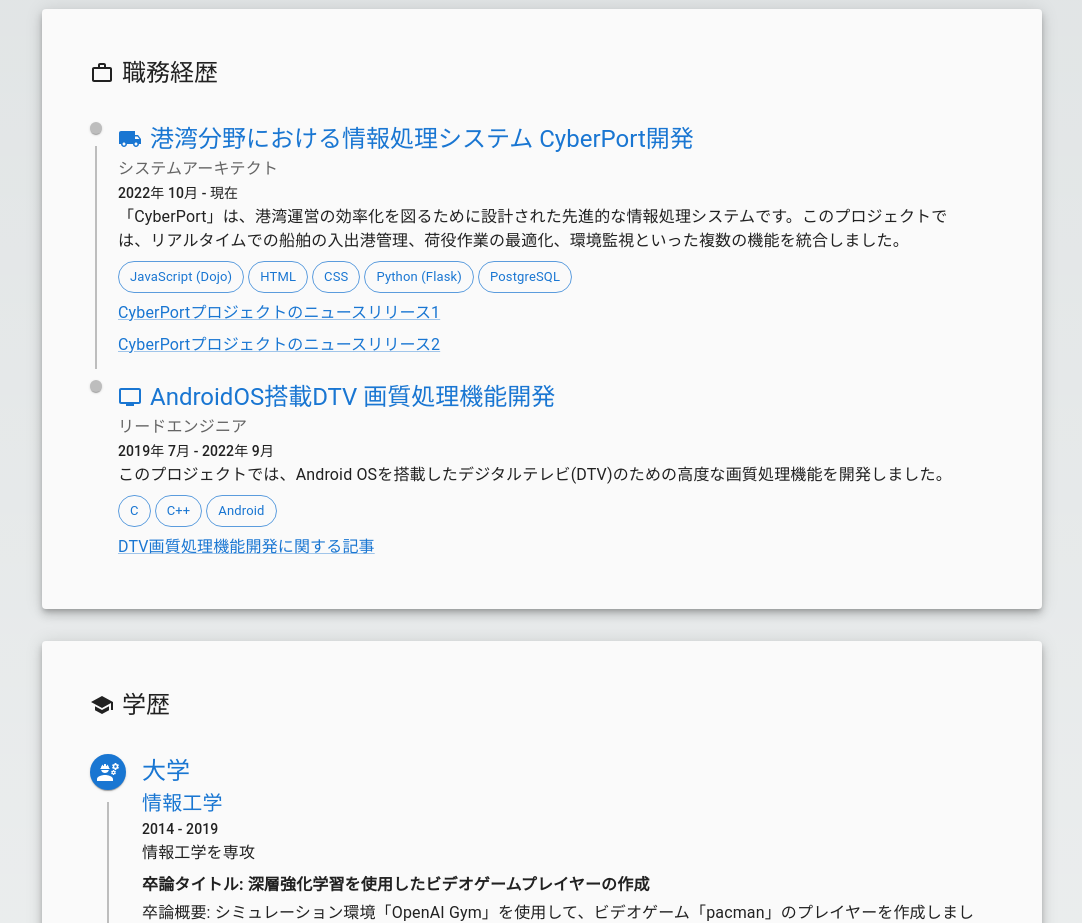
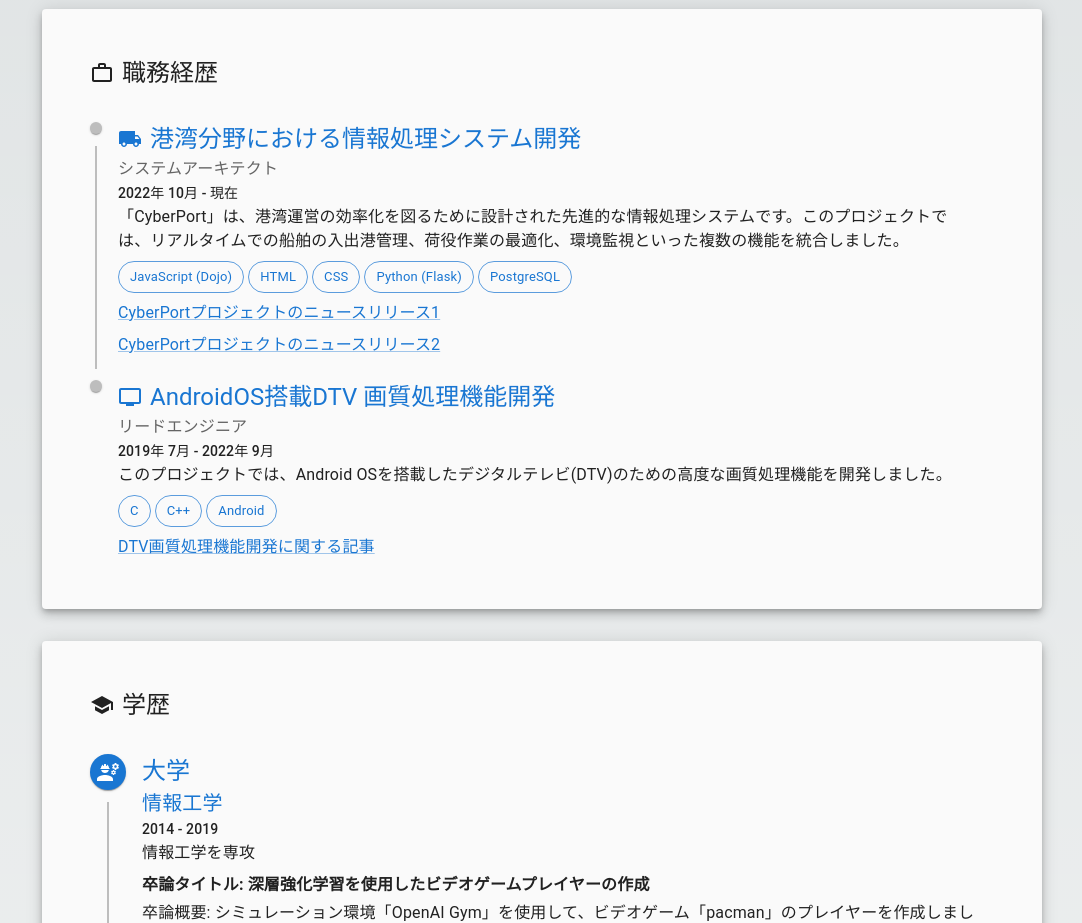
Before and after one commit to gahara086/portfolio-gahara, a Next.js app: page / in a window 1280 px wide. Shown: the part 1220-2143 px from the top of the page, without its empty margins (98-1180 px from the left). Built offline with nearby package versions, Linux system fonts and the light colour scheme.

Commit message:
fix build error

```diff
--- a/src/components/AboutMe.tsx
+++ b/src/components/AboutMe.tsx
@@ -1,7 +1,6 @@
 import React from 'react';
 import { Box, Typography, Paper, Button, Grow, Divider } from '@mui/material';
 import PersonIcon from '@mui/icons-material/Person';
-import AssessmentIcon from '@mui/icons-material/Assessment';
 import PictureAsPdfIcon from '@mui/icons-material/PictureAsPdf';
 import CakeIcon from '@mui/icons-material/Cake';
 import EmailIcon from '@mui/icons-material/Email';
--- a/src/components/WorkExperience.tsx
+++ b/src/components/WorkExperience.tsx
@@ -20,7 +20,8 @@
 
 const experiences: Experience[] = [
   {
-    title: '港湾分野における情報処理システム CyberPort開発',
+    // title: '港湾分野における情報処理システム CyberPort開発',
+    title: '港湾分野における情報処理システム開発',
     period: '2022年 10月 - 現在',
     role: 'システムアーキテクト',  // 役職
     description: '「CyberPort」は、港湾運営の効率化を図るために設計された先進的な情報処理システムです。このプロジェクトでは、リアルタイムでの船舶の入出港管理、荷役作業の最適化、環境監視といった複数の機能を統合しました。',
```
